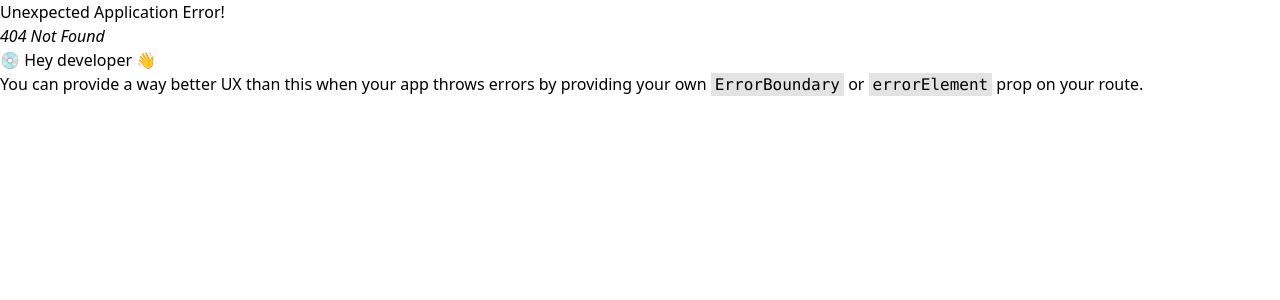
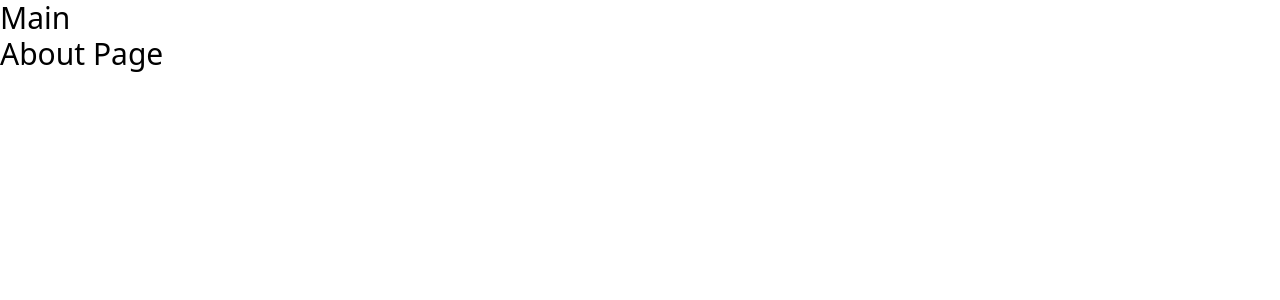
Before and after one commit to seedevk8s/3-frontend-ch2, a React (Vite) app: page /about in a window 1280 px wide. Before the commit this address had no page. Shown: the top 300 px of the page. Built offline with nearby package versions, Linux system fonts and the light colour scheme.

Commit message:
<Suspense>와 <Lazy>를 이용한 코드 분할(Code Splitting) 적용

```diff
--- a/src/pages/aboutPage.tsx
+++ b/src/pages/aboutPage.tsx
@@ -0,0 +1,16 @@
+import { NavLink } from "react-router";
+
+
+function AboutPage() {
+  return (
+    <div className="text-3xl">
+      <div className="flex">
+        <NavLink to='/'>Main</NavLink>
+      </div>
+
+      <div>About Page</div>
+    </div>
+   );
+}
+
+export default AboutPage;
--- a/src/pages/mainPage.tsx
+++ b/src/pages/mainPage.tsx
@@ -1,8 +1,13 @@
+import { NavLink } from "react-router";
 
 
 function MainPage() {
   return (
     <div className="text-3xl">
+      <div className="flex">
+        <NavLink to='/about'>About</NavLink>
+      </div>
+
       <div>Main Page</div>
     </div>
    );
--- a/src/router/root.tsx
+++ b/src/router/root.tsx
@@ -4,6 +4,7 @@ import { createBrowserRouter } from "react-router";
 const Loading = () => <div>Loading...</div>;
 
 const Main = lazy(() => import("../pages/mainPage"));
+const About = lazy(() => import("../pages/aboutPage"));
 
 
 const router = createBrowserRouter([
@@ -11,6 +12,10 @@ const router = createBrowserRouter([
     path: "",
     element: <Suspense fallback={<Loading />}><Main /></Suspense>,
   },
+  {
+    path: "about",
+    element: <Suspense fallback={<Loading />}><About /></Suspense>,
+  },
 ]);
 
 export default router;
```
